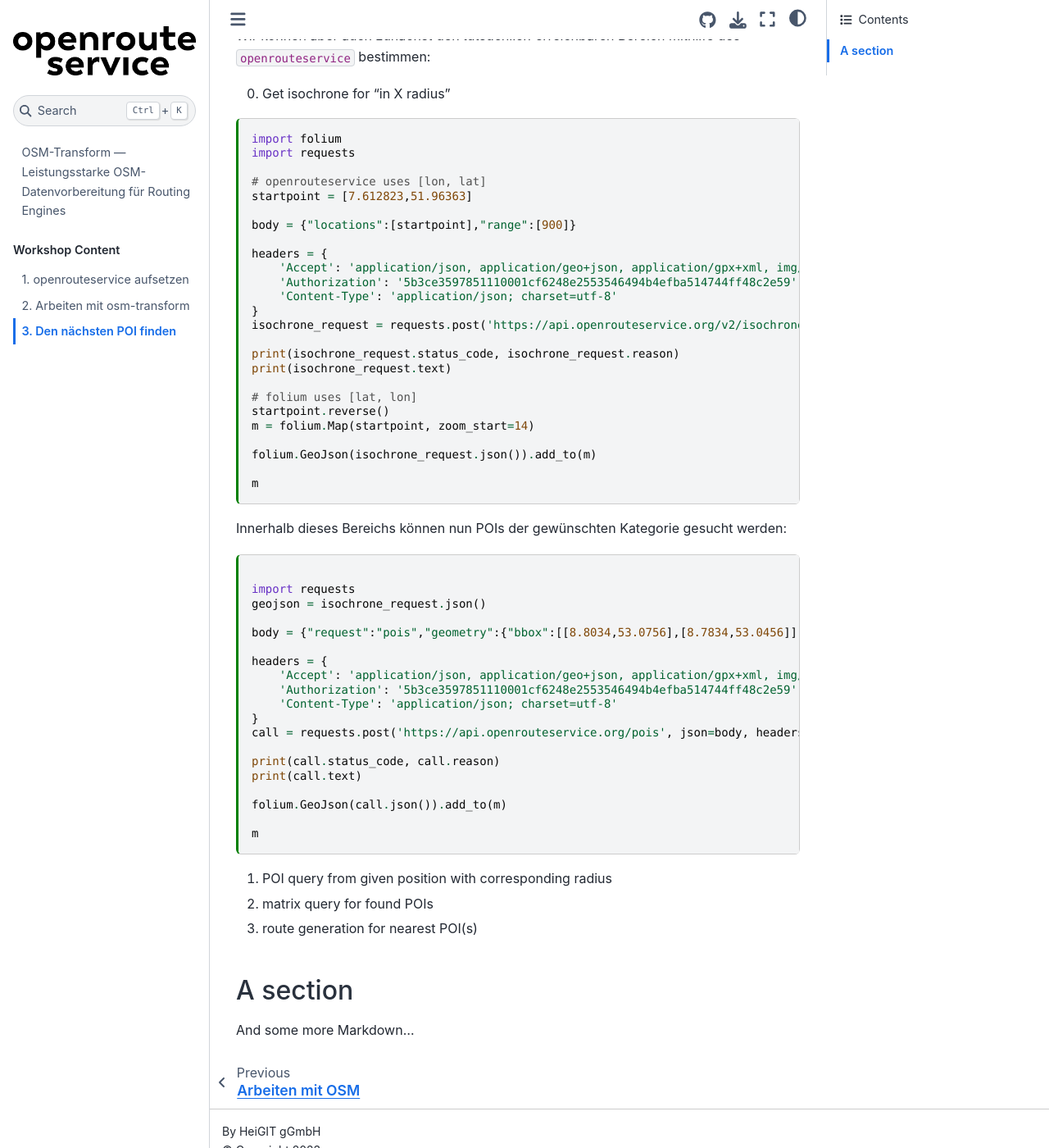
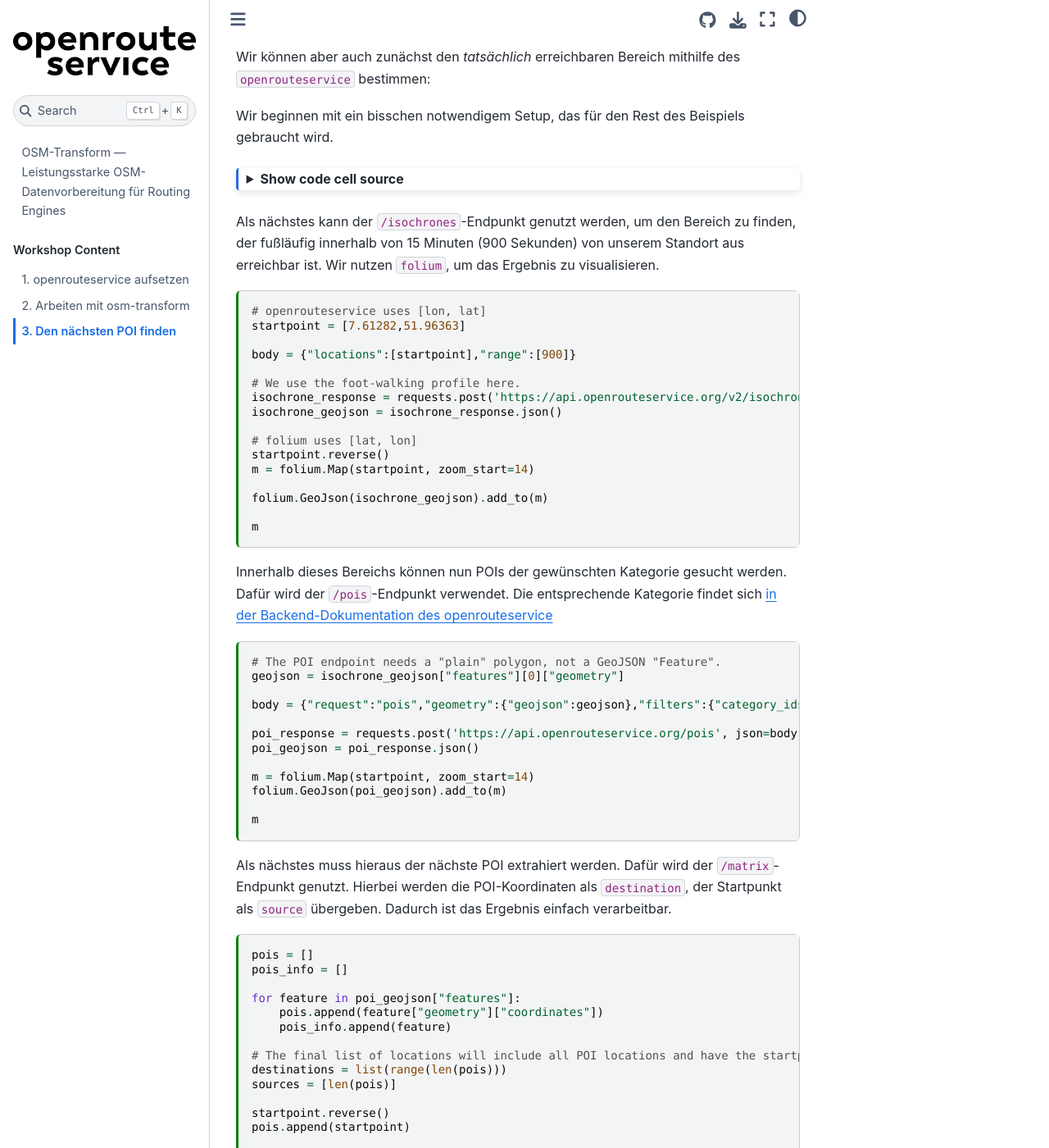
Before and after one commit to GIScience/osm-transform-workshop-FOSSGIS-25, a Jupyter Book: the page built from content/nearest-poi.md, in a window 1280 px wide and 1400 px high, scrolled down 591 px. Shown: the whole window at 82% size. Built offline with Jupyter Book 1.0.4 settings and Sphinx 7.4.7 and the Sphinx Book theme 1.1.4, drawn with Linux system fonts in a browser that asks for light colours; some of the changed text lies outside the part shown.

Commit message:
feat: finish nearest poi draft

````diff
--- a/content/nearest-poi.md
+++ b/content/nearest-poi.md
@@ -14,7 +14,7 @@
 
 Aus Nutzer-Perspektive ist das ein ganz klassisches Problem:
 
-> Wo ist die nächste Eisdiele?
+> Wo ist das nächste Café?
 > Wo ist das nächste Klo?
 > Wo ist die nächste Bahn-Haltestelle?
 
@@ -31,70 +31,125 @@
 
 Wir können aber auch zunächst den _tatsächlich_ erreichbaren Bereich mithilfe des `openrouteservice` bestimmen:
 
-
-0. Get isochrone for "in X radius"
+Wir beginnen mit ein bisschen notwendigem Setup, das für den Rest des Beispiels gebraucht wird.
 
 ```{code-cell} ipython3
-:tags: [mytag]
+:tags: [hide-input]
 
 import folium
 import requests
 
-# openrouteservice uses [lon, lat]
-startpoint = [7.612823,51.96363]
-
-body = {"locations":[startpoint],"range":[900]}
-
+# The key in here is not working anymore.
 headers = {
     'Accept': 'application/json, application/geo+json, application/gpx+xml, img/png; charset=utf-8',
     'Authorization': '5b3ce3597851110001cf6248e2553546494b4efba514744ff48c2e59',
     'Content-Type': 'application/json; charset=utf-8'
 }
-isochrone_request = requests.post('https://api.openrouteservice.org/v2/isochrones/foot-walking', json=body, headers=headers)
+```
 
-print(isochrone_request.status_code, isochrone_request.reason)
-print(isochrone_request.text)
+Als nächstes kann der `/isochrones`-Endpunkt genutzt werden, um den Bereich zu finden, der fußläufig innerhalb von 15 Minuten (900 Sekunden) von unserem Standort aus erreichbar ist. Wir nutzen `folium`, um das Ergebnis zu visualisieren.
+
+
+```{code-cell} ipython3
+:tags: [mytag]
+
+# openrouteservice uses [lon, lat]
+startpoint = [7.61282,51.96363]
+
+body = {"locations":[startpoint],"range":[900]}
+
+# We use the foot-walking profile here.
+isochrone_response = requests.post('https://api.openrouteservice.org/v2/isochrones/foot-walking', json=body, headers=headers)
+isochrone_geojson = isochrone_response.json()
 
 # folium uses [lat, lon]
 startpoint.reverse()
 m = folium.Map(startpoint, zoom_start=14)
 
-folium.GeoJson(isochrone_request.json()).add_to(m)
+folium.GeoJson(isochrone_geojson).add_to(m)
 
 m
 
 ```
 
-Innerhalb dieses Bereichs können nun POIs der gewünschten Kategorie gesucht werden:
+Innerhalb dieses Bereichs können nun POIs der gewünschten Kategorie gesucht werden.
+Dafür wird der `/pois`-Endpunkt verwendet. Die entsprechende Kategorie findet sich [in der Backend-Dokumentation des openrouteservice](https://giscience.github.io/openrouteservice/api-reference/endpoints/poi/)
 
 ```{code-cell} ipython3
 
+# The POI endpoint needs a "plain" polygon, not a GeoJSON "Feature".
+geojson = isochrone_geojson["features"][0]["geometry"]
 
-import requests
-geojson = isochrone_request.json()
+body = {"request":"pois","geometry":{"geojson":geojson},"filters":{"category_ids":[564]},"sortby":"category"}
 
-body = {"request":"pois","geometry":{"bbox":[[8.8034,53.0756],[8.7834,53.0456]],"geojson":isochrone_request.json(),"buffer":200},"filters":{"category_ids":[568]},"sortby":"category"}
+poi_response = requests.post('https://api.openrouteservice.org/pois', json=body, headers=headers)
+poi_geojson = poi_response.json()
 
-headers = {
-    'Accept': 'application/json, application/geo+json, application/gpx+xml, img/png; charset=utf-8',
-    'Authorization': '5b3ce3597851110001cf6248e2553546494b4efba514744ff48c2e59',
-    'Content-Type': 'application/json; charset=utf-8'
-}
-call = requests.post('https://api.openrouteservice.org/pois', json=body, headers=headers)
-
-print(call.status_code, call.reason)
-print(call.text)
-
-folium.GeoJson(call.json()).add_to(m)
+m = folium.Map(startpoint, zoom_start=14)
+folium.GeoJson(poi_geojson).add_to(m)
 
 m
 ```
 
-1. POI query from given position with corresponding radius
-2. matrix query for found POIs
-3. route generation for nearest POI(s)
+Als nächstes muss hieraus der nächste POI extrahiert werden. Dafür wird der `/matrix`-Endpunkt genutzt.
+Hierbei werden die POI-Koordinaten als `destination`, der Startpunkt als `source` übergeben.
+Dadurch ist das Ergebnis einfach verarbeitbar.
 
-## A section
+```{code-cell} ipython3
 
-And some more Markdown...
+pois = []
+pois_info = []
+
+for feature in poi_geojson["features"]:
+    pois.append(feature["geometry"]["coordinates"])
+    pois_info.append(feature)
+
+# The final list of locations will include all POI locations and have the startpoint attached to the end.
+destinations = list(range(len(pois)))
+sources = [len(pois)]
+
+startpoint.reverse()
+pois.append(startpoint)
+
+# now we have the POIs and can make a neat matrix call
+
+body = {"locations": pois, "sources": sources, "destinations": destinations }
+print(body)
+
+matrix_response = requests.post('https://api.openrouteservice.org/v2/matrix/foot-walking', json=body, headers=headers)
+print(matrix_response.status_code, matrix_response.reason)
+print(matrix_response.text)
+matrix_json = matrix_response.json()
+
+print(matrix_json)
+
+durations = matrix_json["durations"][0]
+nearest_duration = min(durations)
+nearest_index = durations.index(nearest_duration)
+
+nearest_poi = pois[nearest_index]
+nearest_poi_info = pois_info[nearest_index]
+nearest_poi.reverse()
+
+m = folium.Map(startpoint, zoom_start=14)
+folium.map.Marker(location=nearest_poi).add_to(m)
+
+m
+
+```
+
+Jetzt kann als letzter Schritt eine Route zum nächsten POI berechnet werden.
+
+```{code-cell} ipython3
+
+body = {"coordinates":[startpoint,nearest_poi]}
+
+directions_response = requests.post('https://api.openrouteservice.org/v2/directions/foot-walking/geojson', json=body, headers=headers)
+directions_geojson = directions_response.json()
+
+folium.GeoJson(directions_geojson).add_to(m)
+m
+
+```
+
 <!-- This might become a blogpost -->
````
Also changed, not shown: other parts of content/nearest-poi.md (+1 -1 lines).
